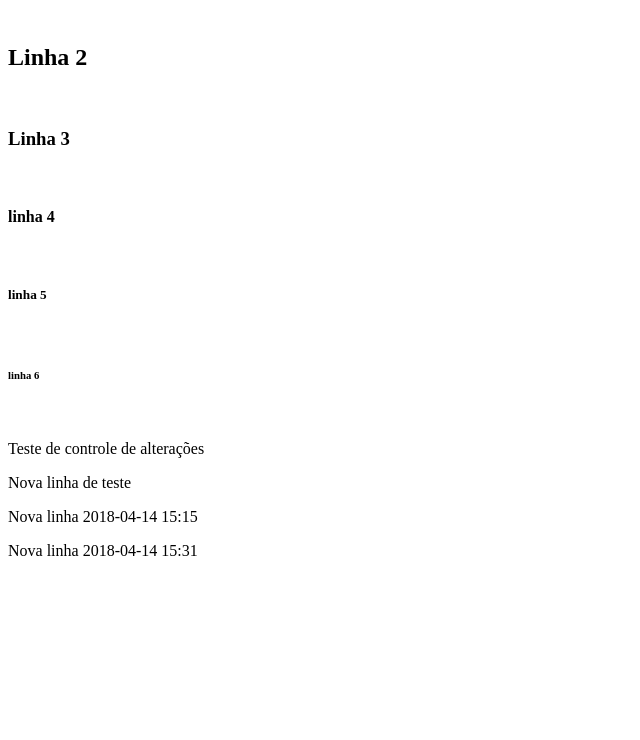
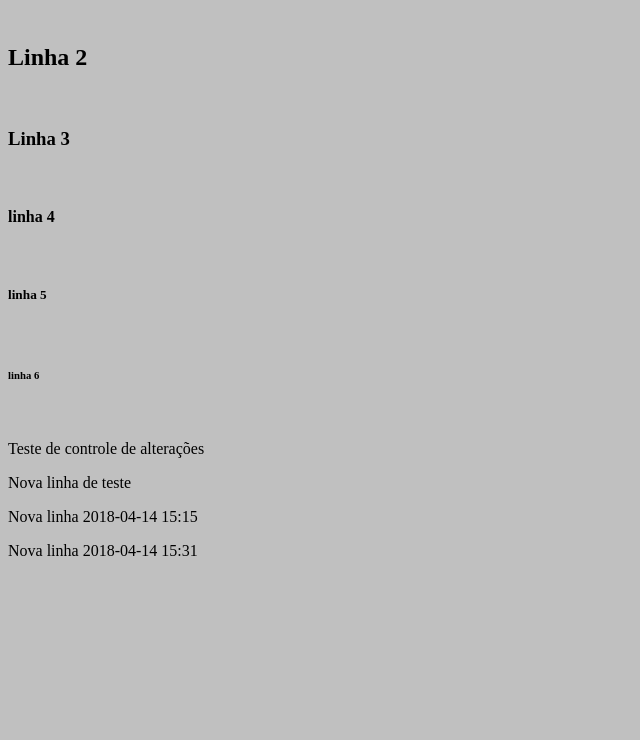
Before and after one commit to dberteli/TesteGit, a plain HTML site: page index.html in a window 1280 px wide. Shown: the part 60-800 px from the top of the page, without its empty margins (0-640 px from the left). Drawn offline with Linux system fonts and the light colour scheme.

Commit message:
Adicionado estilo e curso.docx

```diff
--- /dev/null
+++ b/estilo.css
@@ -0,0 +1,3 @@
+body{
+	background-color: #c0c0c0;
+	}
--- a/index.html
+++ b/index.html
@@ -1,5 +1,6 @@
 <html>
 <head>
+<link rel="stylesheet" type="text/css" href="estilo.css">
 </head>
 <body>
 <h1>Linha 1</h1><br/>
```
Also changed, not shown: 1 other file.
